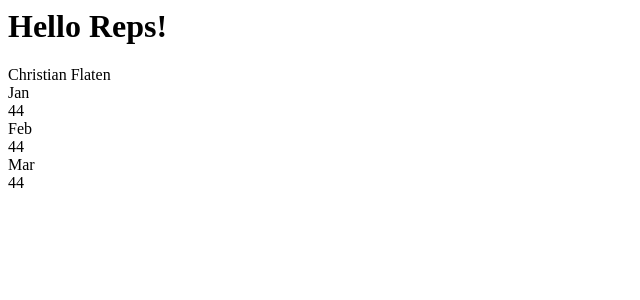
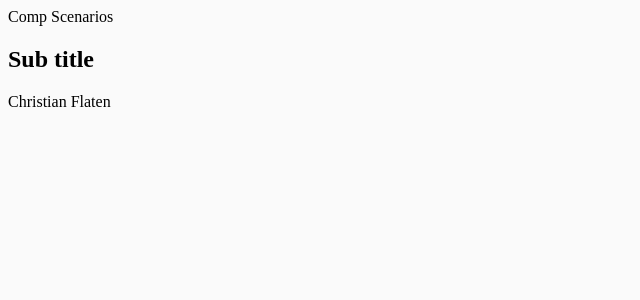
Before and after one commit to georgegmills/comp, a Django app: a page that uses scenario/templates/scenario/representative_list.html in a window 1280 px wide. Shown: the top 300 px of the page, without its empty margins (0-640 px from the left). Run offline with Django 3.2, Linux system fonts and the light colour scheme; data comes from the database, SQL or seed files in the repository.

Commit message:
small css updates

```diff
--- a/scenario/templates/scenario/representative_list.html
+++ b/scenario/templates/scenario/representative_list.html
@@ -2,39 +2,73 @@
 <head>
   <title>Scenario</title>
   <link rel="import" href="{% static "scenario/bower_components/paper-slider/paper-slider.html" %}">
+  <link rel="import" href="{% static "scenario/bower_components/paper-toolbar/paper-toolbar.html" %}">
+  <link rel="import" href="{% static "scenario/bower_components/paper-icon-button/paper-icon-button.html" %}">
   <link rel="import" href="{% static "scenario/bower_components/google-chart/google-chart.html" %}">
+  <link rel="import" href="{% static "scenario/bower_components/iron-icons/iron-icons.html" %}">
+  <link rel="import" href="{% static "scenario/bower_components/paper-styles/paper-styles.html" %}">
+  <link rel="import" href="{% static "scenario/bower_components/paper-card/paper-card.html" %}">
+  <link rel="import" href="{% static "scenario/bower_components/app-layout/app-header-layout/app-header-layout.html" %}">
+   <style is="custom-style">
+        .small-title {
+            @apply(--paper-font-common-code);
+        }
+
+        body {
+        background-color: #fafafa
+        }
+        #rep_info {
+        float: left;
+        height: 400px;
+        width: 400px;
+        padding-right: 15px;
+        }
+        #chart {
+        float: right;
+        height: 400px;
+        width: 400px;
+        }
+
+    </style>
+
 </head>
+<body>
 
 
-<h1>Hello Reps!</h1>
+<paper-toolbar>
+    <paper-icon-button icon="menu"></paper-icon-button>
+    <span class="small-title">Comp Scenarios</span>
+</paper-toolbar>
+
+
+
+
+<app-header-layout>
+  <h2>Sub title</h2>
+
+
 
 {% if representative_list %}
+<paper-card id="rep_info">
+<div class="small-title"> {{ representative_list.0.first_name }} {{ representative_list.0.last_name }}</div>
+</paper-card>
 
-{% for rep in representative_list %}
-
-{{ rep.first_name }} {{ rep.last_name }}
-
-{% endfor %}
-
-{% for da in data %}
-<BR>
-{{ da.0 }}
-
-<BR>
-
-{{ da.1 }}
-
-{% endfor %}
-
-
-<google-chart
+<paper-card>
+<google-chart id="chart"
   type='table'
   options='{"title": "Distribution of days in 2001Q1"}'
   cols='[{"label":"Tier", "type":"string"}, {"label":"Payout", "type":"number"}]'
-  rows='[["Jan", 44],["Feb", 28],["Mar", 31]]'>
+  rows='[{% for da in data %}
+        {% if forloop.last != True %}
+        ["{{ da.0 }}",{{ da.1 }}],
+        {% else %}
+        ["{{ da.0 }}",{{ da.1 }}]
+        {% endif %}
+        {% endfor %}
+        ]'
 </google-chart>
-
-
+</paper-card>
+</app-header-layout>
 
 
 {% else %}
@@ -43,3 +77,5 @@
 <h3>Please Create a representative</h3>
 
 {% endif %}
+
+</body>
```
Also changed, not shown: 2 other files.
